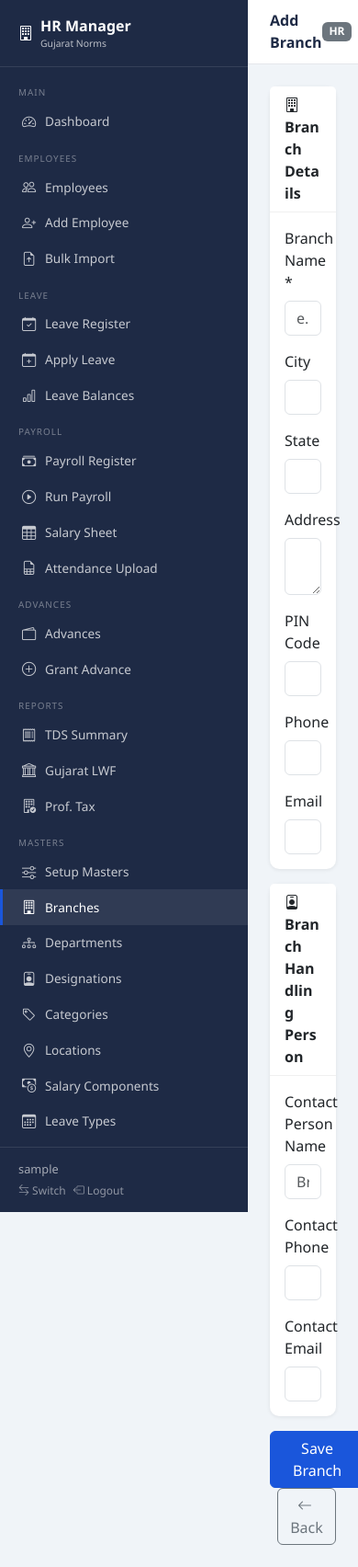
After one commit to bhargav0504/hr-management, a Flask app: page /branches/create in a window 390 px wide. The commit adds this page. Shown: the whole page at 92% size. Run offline with Flask 3, Linux system fonts and the light colour scheme; the visitor is signed in with stand-in values (Sample User, id 1); data that the repository does not hold is empty; some libraries are stand-ins or nearby versions.

Commit message:
Sidebar wider+scroll, branch master, location filter payroll, company fields, statutory lock
- Sidebar: 250px->270px, overflow-y:scroll always on, wider scrollbar
- Location master: Back button added to list page
- Salary components: statutory items (is_statutory=True) show 'Statutory - Fixed' badge, no toggle/delete buttons
- Company model: add company_type, formation_date, city, state, pin, phone, email, lwf_no, authorised_signatory, manager_name
- Company form: new fields for all above + company type dropdown (Pvt Ltd, LLP, etc.)
- Branch model + routes + templates: full CRUD with branch name/address/state/city/pin/email/phone + contact person name/phone/email
- Branch link added to sidebar under Masters
- Run Payroll: location filter dropdown — select a location to show only that location's employees
- migrate_db.py: ADD COLUMN for all new company fields + db.create_all() for branches table

Co-Authored-By: Claude Sonnet 4.6 <noreply@anthropic.com>

```diff
--- a/app/__init__.py
+++ b/app/__init__.py
@@ -40,6 +40,8 @@ def create_app(config_class=Config):
     from app.routes.company import company_bp
     from app.routes.masters import masters_bp
     from app.routes.leave import leave_bp
+    from app.routes.branches import branches_bp
+    from app.models.branch import Branch  # noqa — register model
 
     app.register_blueprint(auth_bp)
     app.register_blueprint(dashboard_bp)
@@ -50,6 +52,7 @@ def create_app(config_class=Config):
     app.register_blueprint(company_bp)
     app.register_blueprint(masters_bp)
     app.register_blueprint(leave_bp)
+    app.register_blueprint(branches_bp)
 
     # ── Company guard: require company selection after login ──────────────────
     EXEMPT_ENDPOINTS = {
--- /dev/null
+++ b/app/routes/branches.py
@@ -0,0 +1,88 @@
+from flask import Blueprint, render_template, redirect, url_for, flash, request, session
+from flask_login import login_required, current_user
+from app import db
+from app.models.branch import Branch
+
+branches_bp = Blueprint('branches', __name__, url_prefix='/branches')
+
+
+def _cid():
+    return session.get('company_id')
+
+
+@branches_bp.route('/')
+@login_required
+def list_branches():
+    branches = Branch.query.filter_by(company_id=_cid()).order_by(Branch.name).all()
+    return render_template('branches/list.html', branches=branches)
+
+
+@branches_bp.route('/create', methods=['GET', 'POST'])
+@login_required
+def create_branch():
+    if request.method == 'POST':
+        br = Branch(
+            company_id=_cid(),
+            name=request.form.get('name', '').strip(),
+            address=request.form.get('address', '').strip(),
+            state=request.form.get('state', '').strip(),
+            city=request.form.get('city', '').strip(),
+            pin=request.form.get('pin', '').strip(),
+            email=request.form.get('email', '').strip(),
+            phone=request.form.get('phone', '').strip(),
+            contact_person=request.form.get('contact_person', '').strip(),
+            contact_phone=request.form.get('contact_phone', '').strip(),
+            contact_email=request.form.get('contact_email', '').strip(),
+        )
+        if not br.name:
+            flash('Branch name is required.', 'danger')
+            return render_template('branches/form.html', branch=None, title='Add Branch')
+        db.session.add(br)
+        db.session.commit()
+        flash(f'Branch "{br.name}" created.', 'success')
+        return redirect(url_for('branches.list_branches'))
+    return render_template('branches/form.html', branch=None, title='Add Branch')
+
+
+@branches_bp.route('/<int:br_id>/edit', methods=['GET', 'POST'])
+@login_required
+def edit_branch(br_id):
+    br = Branch.query.filter_by(id=br_id, company_id=_cid()).first_or_404()
+    if request.method == 'POST':
+        br.name = request.form.get('name', '').strip()
+        br.address = request.form.get('address', '').strip()
+        br.state = request.form.get('state', '').strip()
+        br.city = request.form.get('city', '').strip()
+        br.pin = request.form.get('pin', '').strip()
+        br.email = request.form.get('email', '').strip()
+        br.phone = request.form.get('phone', '').strip()
+        br.contact_person = request.form.get('contact_person', '').strip()
+        br.contact_phone = request.form.get('contact_phone', '').strip()
+        br.contact_email = request.form.get('contact_email', '').strip()
+        db.session.commit()
+        flash('Branch updated.', 'success')
+        return redirect(url_for('branches.list_branches'))
+    return render_template('branches/form.html', branch=br, title='Edit Branch')
+
+
+@branches_bp.route('/<int:br_id>/toggle', methods=['POST'])
+@login_required
+def toggle_branch(br_id):
+    br = Branch.query.filter_by(id=br_id, company_id=_cid()).first_or_404()
+    br.is_active = not br.is_active
+    db.session.commit()
+    flash(f'Branch {"activated" if br.is_active else "deactivated"}.', 'success')
+    return redirect(url_for('branches.list_branches'))
+
+
+@branches_bp.route('/<int:br_id>/delete', methods=['POST'])
+@login_required
+def delete_branch(br_id):
+    if not current_user.is_admin():
+        flash('Access denied.', 'danger')
+        return redirect(url_for('branches.list_branches'))
+    br = Branch.query.filter_by(id=br_id, company_id=_cid()).first_or_404()
+    db.session.delete(br)
+    db.session.commit()
+    flash('Branch deleted.', 'success')
+    return redirect(url_for('branches.list_branches'))
--- a/app/routes/company.py
+++ b/app/routes/company.py
@@ -5,13 +5,26 @@ from werkzeug.utils import secure_filename
 from app import db
 from app.models.company import Company
 from flask_wtf import FlaskForm
-from wtforms import StringField, TextAreaField, BooleanField, SubmitField, DecimalField
+from wtforms import StringField, TextAreaField, BooleanField, SubmitField, DecimalField, SelectField, DateField
 from wtforms.validators import DataRequired, Optional, Length, NumberRange
 
 company_bp = Blueprint('company', __name__, url_prefix='/company')
 
 LOGO_FOLDER = os.path.join('app', 'static', 'uploads', 'logos')
 ALLOWED = {'png', 'jpg', 'jpeg', 'gif', 'webp'}
+
+COMPANY_TYPES = [
+    ('', '— Select Type —'),
+    ('Private Limited', 'Private Limited (Pvt. Ltd.)'),
+    ('Public Limited', 'Public Limited (Ltd.)'),
+    ('LLP', 'Limited Liability Partnership (LLP)'),
+    ('Partnership', 'Partnership Firm'),
+    ('Proprietorship', 'Sole Proprietorship'),
+    ('OPC', 'One Person Company (OPC)'),
+    ('Trust', 'Trust / NGO'),
+    ('Society', 'Society / Co-operative'),
+    ('Other', 'Other'),
+]
 
 
 def _allowed(filename):
@@ -20,15 +33,25 @@ def _allowed(filename):
 
 class CompanyForm(FlaskForm):
     name = StringField('Company Name *', validators=[DataRequired(), Length(1, 200)])
-    short_name = StringField('Short Name', validators=[Optional(), Length(max=50)])
-    address = TextAreaField('Address', validators=[Optional()])
+    short_name = StringField('Short Name / Trade Name', validators=[Optional(), Length(max=50)])
+    company_type = SelectField('Type of Company', choices=COMPANY_TYPES, validators=[Optional()])
+    formation_date = DateField('Formation / Incorporation Date', validators=[Optional()])
+    authorised_signatory = StringField('Authorised Signatory Name', validators=[Optional(), Length(max=200)])
+    manager_name = StringField('HR / Manager Name', validators=[Optional(), Length(max=200)])
+    phone = StringField('Phone', validators=[Optional(), Length(max=20)])
+    email = StringField('Email', validators=[Optional(), Length(max=120)])
+    address = TextAreaField('Registered Address', validators=[Optional()])
+    city = StringField('City', validators=[Optional(), Length(max=100)])
+    state = StringField('State', validators=[Optional(), Length(max=50)])
+    pin = StringField('PIN Code', validators=[Optional(), Length(max=10)])
     pan = StringField('PAN', validators=[Optional(), Length(max=10)])
     tan = StringField('TAN', validators=[Optional(), Length(max=10)])
     gst = StringField('GST Number', validators=[Optional(), Length(max=15)])
     pf_no = StringField('PF Registration No.', validators=[Optional(), Length(max=50)])
     esic_no = StringField('ESIC Registration No.', validators=[Optional(), Length(max=20)])
     pt_no = StringField('PT Registration No.', validators=[Optional(), Length(max=20)])
-    lwf_applicable = BooleanField('Gujarat LWF Applicable', default=True)
+    lwf_no = StringField('LWF Registration No.', validators=[Optional(), Length(max=20)])
+    lwf_applicable = BooleanField('LWF Applicable', default=True)
     esic_ceiling = DecimalField('ESIC Wage Ceiling (₹)', default=21000, validators=[Optional(), NumberRange(min=0)], places=2)
     pf_wage_ceiling = DecimalField('PF Wage Ceiling (₹)', default=15000, validators=[Optional(), NumberRange(min=0)], places=2)
     pt_threshold = DecimalField('PT Threshold Gross (₹)', default=12000, validators=[Optional(), NumberRange(min=0)], places=2)
@@ -116,7 +139,10 @@ def edit_company(company_id):
 
 
 def _populate(company, form):
-    for f in ['name', 'short_name', 'address', 'pan', 'tan', 'gst',
-              'pf_no', 'esic_no', 'pt_no', 'lwf_applicable',
-              'esic_ceiling', 'pf_wage_ceiling', 'pt_threshold', 'pt_amount', 'is_active']:
+    for f in ['name', 'short_name', 'company_type', 'formation_date',
+              'authorised_signatory', 'manager_name', 'phone', 'email',
+              'address', 'city', 'state', 'pin',
+              'pan', 'tan', 'gst', 'pf_no', 'esic_no', 'pt_no', 'lwf_no',
+              'lwf_applicable', 'esic_ceiling', 'pf_wage_ceiling',
+              'pt_threshold', 'pt_amount', 'is_active']:
         setattr(company, f, getattr(form, f).data)
--- a/app/templates/base.html
+++ b/app/templates/base.html
@@ -7,9 +7,10 @@
   <link href="https://cdn.jsdelivr.net/npm/bootstrap@5.3.3/dist/css/bootstrap.min.css" rel="stylesheet"/>
   <link href="https://cdn.jsdelivr.net/npm/bootstrap-icons@1.11.3/font/bootstrap-icons.css" rel="stylesheet"/>
   <style>
-    :root { --primary:#1a56db; --primary-dark:#1e429f; --sidebar-bg:#1e2a45; --sidebar-width:250px; }
+    :root { --primary:#1a56db; --primary-dark:#1e429f; --sidebar-bg:#1e2a45; --sidebar-width:270px; }
     body { background:#f0f4f8; font-family:'Segoe UI',sans-serif; }
-    .sidebar { width:var(--sidebar-width); height:100vh; background:var(--sidebar-bg); position:fixed; top:0; left:0; z-index:100; display:flex; flex-direction:column; overflow-y:auto; }
+    .sidebar { width:var(--sidebar-width); height:100vh; background:var(--sidebar-bg); position:fixed; top:0; left:0; z-index:100; display:flex; flex-direction:column; overflow-y:scroll; }
+    .sidebar::-webkit-scrollbar { width:5px; } .sidebar::-webkit-scrollbar-track { background:rgba(0,0,0,.15); } .sidebar::-webkit-scrollbar-thumb { background:rgba(255,255,255,.25); border-radius:3px; }
     .sidebar::-webkit-scrollbar { width:4px; } .sidebar::-webkit-scrollbar-track { background:transparent; } .sidebar::-webkit-scrollbar-thumb { background:rgba(255,255,255,.2); border-radius:2px; }
     .sidebar-brand { padding:1rem 1.25rem; border-bottom:1px solid rgba(255,255,255,.1); color:#fff; font-weight:700; font-size:1rem; display:flex; align-items:center; gap:8px; }
     .sidebar-brand small { font-size:.65rem; font-weight:400; opacity:.7; display:block; }
@@ -115,6 +116,9 @@
     <a href="{{ url_for('masters.index') }}" class="{{ 'active' if request.endpoint == 'masters.index' }}">
       <i class="bi bi-sliders"></i> Setup Masters
     </a>
+    <a href="{{ url_for('branches.list_branches') }}" class="{{ 'active' if 'branches.' in (request.endpoint or '') }}">
+      <i class="bi bi-building"></i> Branches
+    </a>
     <a href="{{ url_for('masters.departments') }}"><i class="bi bi-diagram-3"></i> Departments</a>
     <a href="{{ url_for('masters.designations') }}"><i class="bi bi-person-badge"></i> Designations</a>
     <a href="{{ url_for('masters.categories') }}"><i class="bi bi-tag"></i> Categories</a>
--- /dev/null
+++ b/app/templates/branches/form.html
@@ -0,0 +1,69 @@
+{% extends 'base.html' %}
+{% block title %}{{ title }}{% endblock %}
+{% block page_title %}{{ title }}{% endblock %}
+{% block content %}
+<div class="row justify-content-center">
+  <div class="col-lg-8">
+    <form method="post">
+      <input type="hidden" name="csrf_token" value="{{ csrf_token() }}"/>
+
+      <div class="card mb-3">
+        <div class="card-header"><i class="bi bi-building me-2"></i>Branch Details</div>
+        <div class="card-body row g-3">
+          <div class="col-md-6">
+            <label class="form-label">Branch Name *</label>
+            <input type="text" name="name" class="form-control" value="{{ branch.name if branch else '' }}" required placeholder="e.g. Head Office, Ahmedabad Branch"/>
+          </div>
+          <div class="col-md-3">
+            <label class="form-label">City</label>
+            <input type="text" name="city" class="form-control" value="{{ branch.city or '' if branch else '' }}"/>
+          </div>
+          <div class="col-md-3">
+            <label class="form-label">State</label>
+            <input type="text" name="state" class="form-control" value="{{ branch.state or '' if branch else '' }}"/>
+          </div>
+          <div class="col-md-9">
+            <label class="form-label">Address</label>
+            <textarea name="address" class="form-control" rows="2">{{ branch.address or '' if branch else '' }}</textarea>
+          </div>
+          <div class="col-md-3">
+            <label class="form-label">PIN Code</label>
+            <input type="text" name="pin" class="form-control" value="{{ branch.pin or '' if branch else '' }}"/>
+          </div>
+          <div class="col-md-4">
+            <label class="form-label">Phone</label>
+            <input type="text" name="phone" class="form-control" value="{{ branch.phone or '' if branch else '' }}"/>
+          </div>
+          <div class="col-md-8">
+            <label class="form-label">Email</label>
+            <input type="email" name="email" class="form-control" value="{{ branch.email or '' if branch else '' }}"/>
+          </div>
+        </div>
+      </div>
+
+      <div class="card mb-3">
+        <div class="card-header"><i class="bi bi-person-badge me-2"></i>Branch Handling Person</div>
+        <div class="card-body row g-3">
+          <div class="col-md-4">
+            <label class="form-label">Contact Person Name</label>
+            <input type="text" name="contact_person" class="form-control" value="{{ branch.contact_person or '' if branch else '' }}" placeholder="Branch in-charge name"/>
+          </div>
+          <div class="col-md-4">
+            <label class="form-label">Contact Phone</label>
+            <input type="text" name="contact_phone" class="form-control" value="{{ branch.contact_phone or '' if branch else '' }}"/>
+          </div>
+          <div class="col-md-4">
+            <label class="form-label">Contact Email</label>
+            <input type="email" name="contact_email" class="form-control" value="{{ branch.contact_email or '' if branch else '' }}"/>
+          </div>
+        </div>
+      </div>
+
+      <button type="submit" class="btn btn-primary px-4">Save Branch</button>
+      <a href="{{ url_for('branches.list_branches') }}" class="btn btn-outline-secondary ms-2">
+        <i class="bi bi-arrow-left me-1"></i>Back
+      </a>
+    </form>
+  </div>
+</div>
+{% endblock %}
--- a/app/templates/masters/location_list.html
+++ b/app/templates/masters/location_list.html
@@ -3,7 +3,10 @@
 {% block page_title %}Locations{% endblock %}
 {% block content %}
 <div class="d-flex justify-content-between align-items-center mb-3">
-  <span class="text-muted small">{{ items|length }} location(s) set up</span>
+  <div class="d-flex gap-2 align-items-center">
+    <a href="{{ url_for('masters.index') }}" class="btn btn-outline-secondary btn-sm"><i class="bi bi-arrow-left"></i> Back</a>
+    <span class="text-muted small">{{ items|length }} location(s) set up</span>
+  </div>
   <button class="btn btn-primary btn-sm" data-bs-toggle="modal" data-bs-target="#addModal">
     <i class="bi bi-plus-lg me-1"></i>Add Location
   </button>
```
Also changed, not shown: app/models/branch.py (added, +27 -0 lines), app/models/company.py (+12 -0 lines), app/routes/payroll.py (+9 -2 lines), app/templates/branches/list.html (added, +60 -0 lines), app/templates/masters/salary_components.html (+8 -0 lines), app/templates/payroll/run.html (+18 -4 lines), migrate_db.py (+26 -3 lines).
